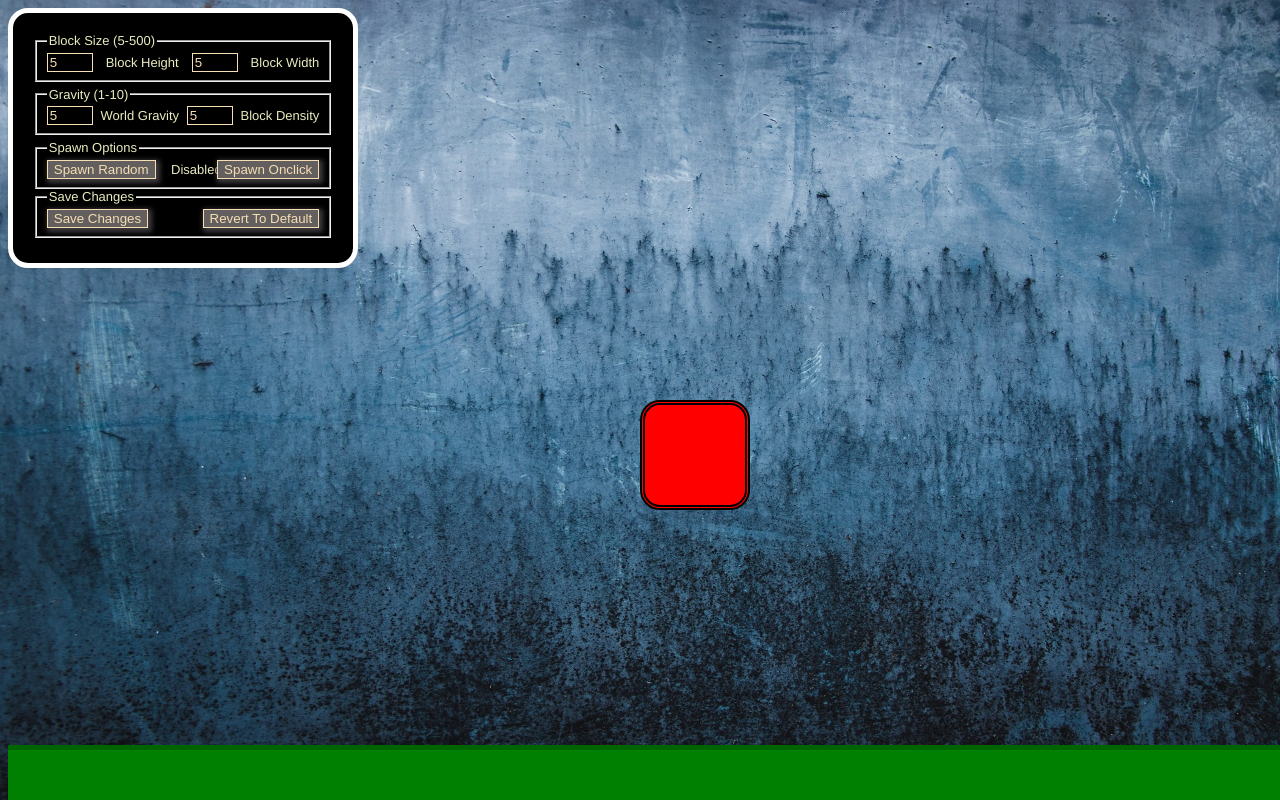
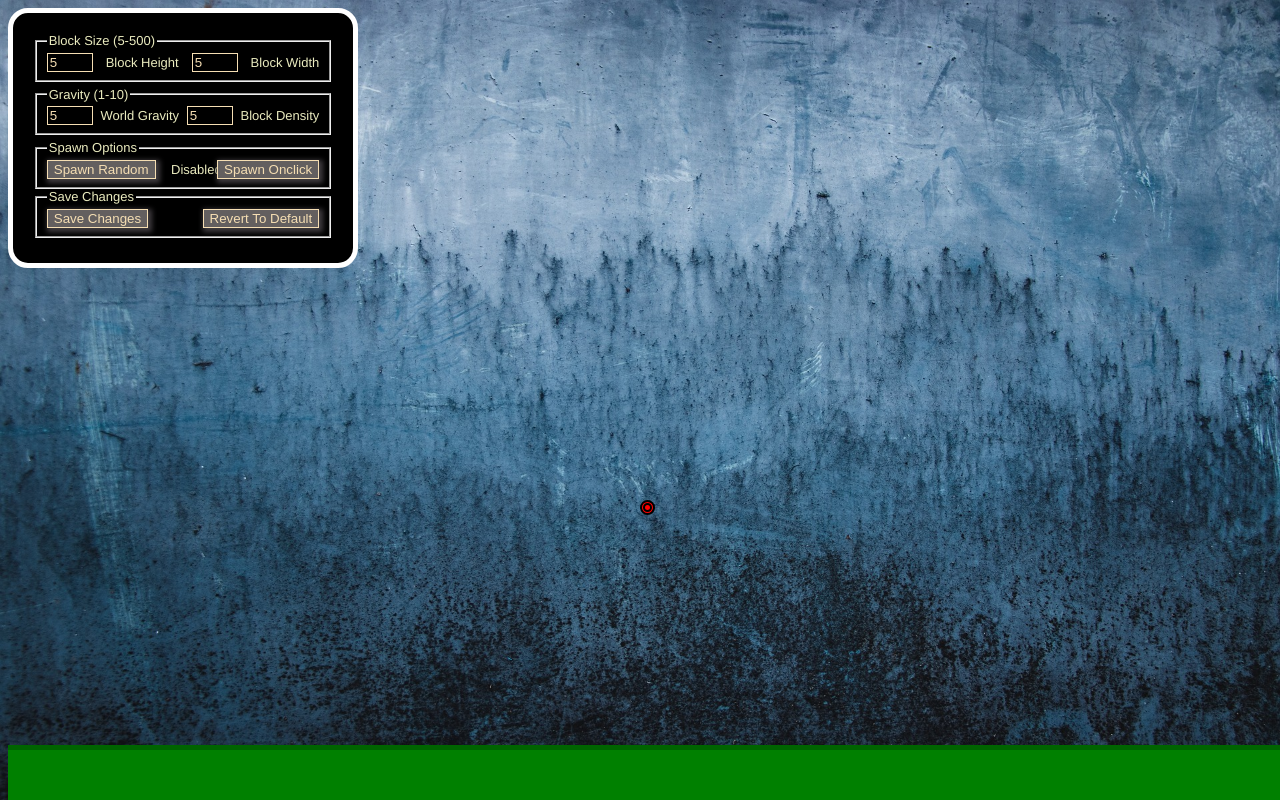
Before and after one commit to Jaybat-code/Falling-blocks, a plain HTML site: page index.html in a window 1280 px wide. Both pictures are taken after typing "5", "5", "5", "5" into the empty fields and a click on the button "Save Changes". Drawn offline with Linux system fonts and the light colour scheme.

Commit message:
SetHeight and Set Width Implemented

```diff
--- a/app.js
+++ b/app.js
@@ -1,2 +1,52 @@
-//Defining a reference for our first testblock which needs to fall down to the ground and stop at the ground
-const testBlock = document.getElementById("testblock-1");
+//block and its dimensions
+const testBlock = document.getElementById("testblock");
+//button that triggers all changes set by the inputs
+const saveBtn = document.getElementById("save");
+//numberinput for width and height
+const setHeight = document.getElementById("blockheight");
+const setWidth = document.getElementById('blockwidth');
+
+
+
+//function runs whenever user clicks the save changes button, all blocks from this point will be this height unless changed
+function updateBlockHeightChange(){
+    saveBtn.addEventListener("click",()=>{ //runs whenever user clicks save
+    defaultBlockHeight = "100px" //default height of the block
+    newBlockHeightInput = setHeight.value; //stores the value of input into a new readable variable
+    testBlock.style.height=newBlockHeightInput+"px"; //appends px at the end of the raw height value to make actual changes happen.
+        })
+    }
+//function same thing above exept for width!
+function updateBlockWidthChange(){
+    saveBtn.addEventListener("click",()=>{
+    defaultBlockWidth = "100px"
+    newBlockWidthInput = setWidth.value;
+    testBlock.style.width=newBlockWidthInput+"px";
+    })
+}
+//resets all values to their defaults
+//function resetEverything(){
+//    testBlock.style.height=defaultBlockWidth;
+//    testBlock.style.height=defaultBlockHeight;
+//}
+
+
+
+
+
+//function that will save all inputs and actually enact the changes.
+function listenForSave() {
+    saveBtn.addEventListener("click", () => {
+
+
+      });
+    }
+//function that runs all functions in the entire program, at the bottom of the javascript file.
+function executeProgram(){
+    listenForSave();
+    updateBlockHeightChange();
+    updateBlockWidthChange();
+}
+
+
+executeProgram();
--- a/index.html
+++ b/index.html
@@ -3,15 +3,15 @@
 <head>
     <meta charset="UTF-8">
     <meta name="viewport" content="width=device-width, initial-scale=1.0">
-    <title>Document</title>
+    <title>Falling Blocks</title>
     <link rel="stylesheet" href="style.css">
 </head>
 <body>
     <div class="controller" id="controller">
         <fieldset id="flexset">
             <legend >Block Size (5-500)</legend>
-            <input class="numberfield" type="number" min="5" max="500"> Block Height
-            <input class="numberfield" type="number" min="5" max="500"> Block Width
+            <input id="blockheight" class="numberfield" type="number" min="5" max="500"> Block Height
+            <input id="blockwidth" class="numberfield" type="number" min="5" max="500"> Block Width
         </fieldset>
         <fieldset fieldset id="flexset" class="spaceup">
             <legend>Gravity (1-10)</legend>
@@ -30,7 +30,7 @@
         </fieldset>
 
     </div>
-    <div class="block" id="testblock-1"></div>
+    <div class="block" id="testblock"></div>
 
     <div class="ground-object" id="ground-level"></div>
     <script src="app.js"></script>
--- a/style.css
+++ b/style.css
@@ -14,7 +14,7 @@ body{
     width:100px;
     position: absolute;
     left:50%;
-    top:50%;
+    top:500px;
     border:5px double black;
 }
 .ground-object{
```
